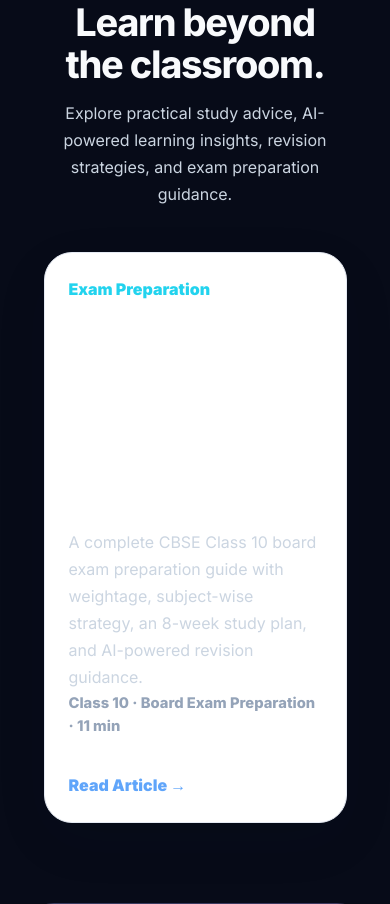
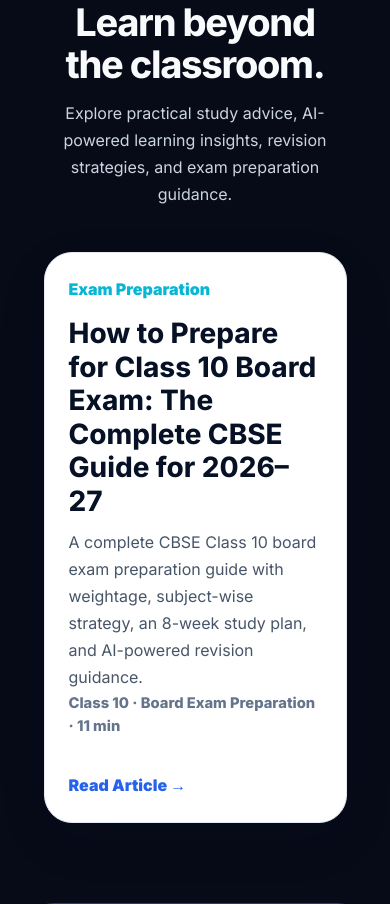
Before and after one commit to Kushagradev-001/genelis-seo, a Flask app: page /blog in a window 390 px wide. Shown: the part 1868-2772 px from the top of the page. Run offline with Flask 3, Linux system fonts and the light colour scheme.

Commit message:
Refine premium blog UI and improve responsive reading experience

```diff
--- a/static/css/pages/blog.css
+++ b/static/css/pages/blog.css
@@ -1567,3 +1567,42 @@
 .gdl-callout {
     background: linear-gradient(135deg, #f8fbff, #eef4ff);
 }
+/* ==========================================================
+   BLOG CARD TEXT FIX
+========================================================== */
+
+.blog-card{
+    background:#ffffff;
+}
+
+.blog-card h2,
+.blog-card h3{
+    color:#071126 !important;
+}
+
+.blog-card h2 a,
+.blog-card h3 a{
+    color:#071126 !important;
+    text-decoration:none;
+}
+
+.blog-card h2 a:hover,
+.blog-card h3 a:hover{
+    color:#2563eb !important;
+}
+
+.blog-card p{
+    color:#475569 !important;
+}
+
+.blog-card-meta{
+    color:#64748b !important;
+}
+
+.blog-card span{
+    color:#06b6d4 !important;
+}
+
+.blog-read-more{
+    color:#2563eb !important;
+}
```
